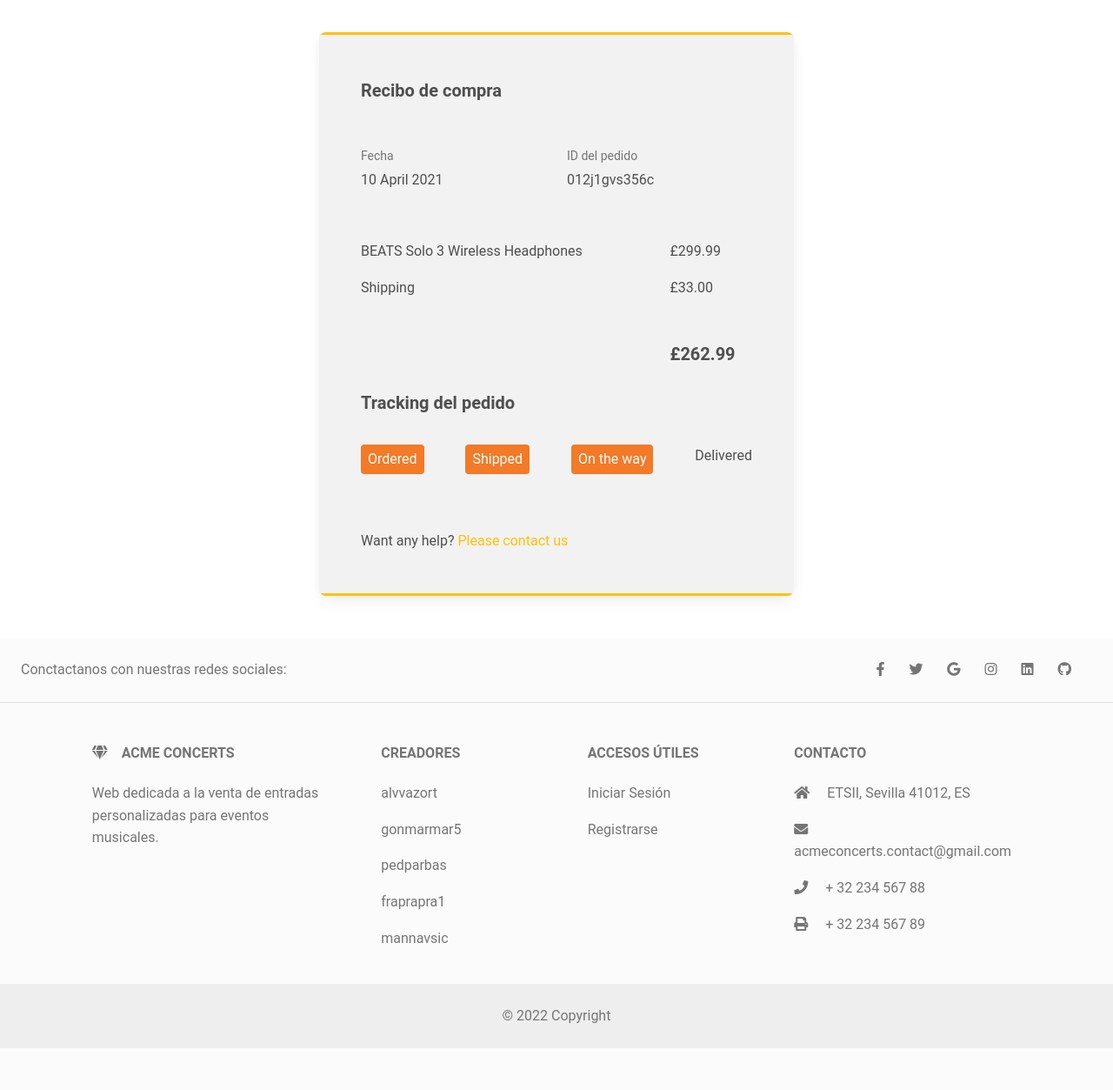
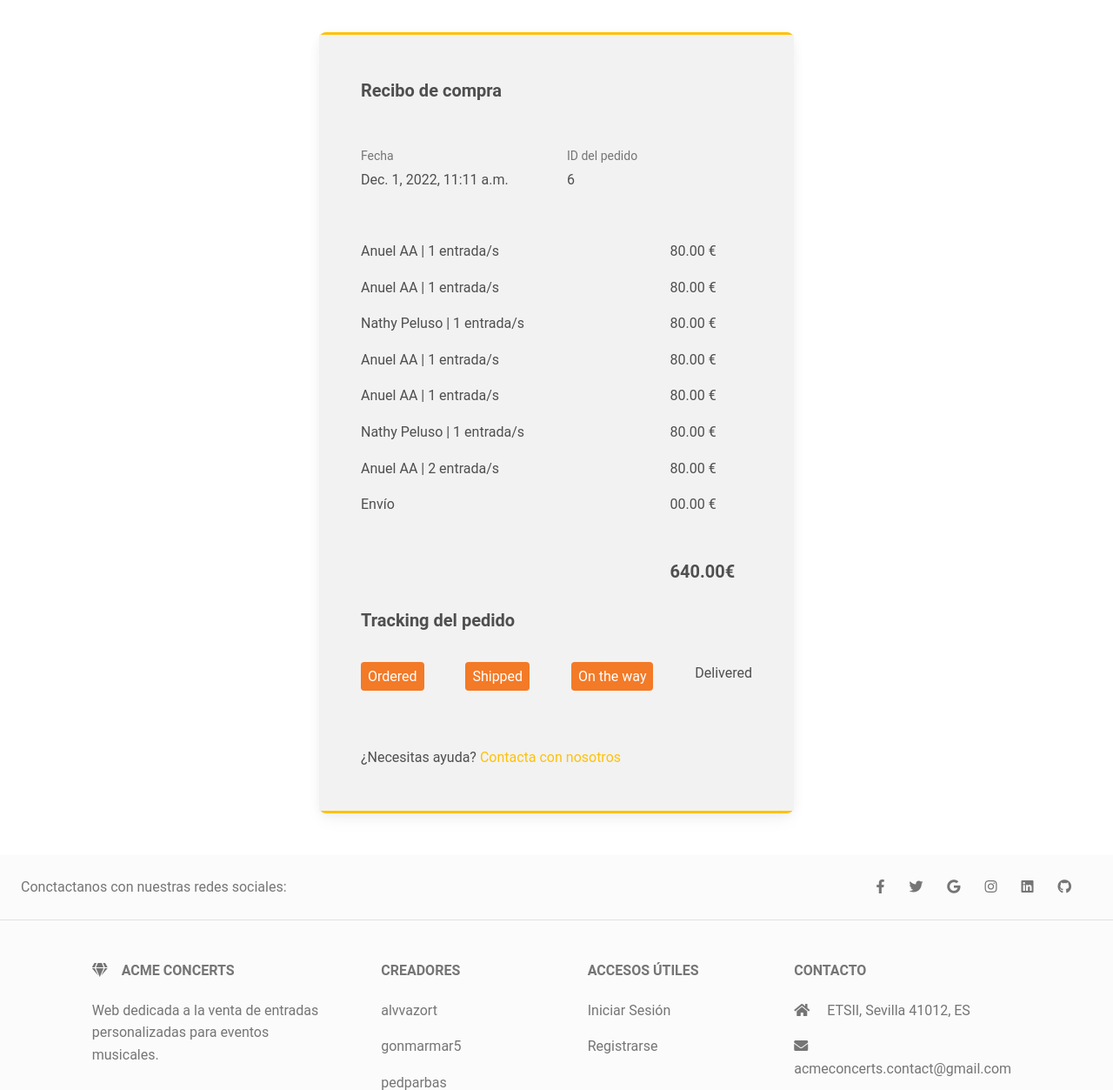
Before and after one commit to AcmeConcerts/Acme-Concerts, a Django app: template cart/templates/order-summary.html in a window 1280 px wide. Shown: the part 131-1384 px from the top of the page at 87% size. Before the commit the page ends 1336 px from the top, so only its background shows below. Run offline with Django 4.2, Linux system fonts and the light colour scheme; the template is opened without the code that fills it: values that come from a table or form of the project are taken from there, others are empty; data comes from the database, SQL or seed files in the repository; both versions use the stored data as it was after the commit; some libraries are stand-ins or nearby versions.

Commit message:
style and feat: summary order working

```diff
--- a/cart/templates/order-summary.html
+++ b/cart/templates/order-summary.html
@@ -12,36 +12,38 @@
               <div class="row">
                 <div class="col mb-3">
                   <p class="small text-muted mb-1">Fecha</p>
-                  <p>10 April 2021</p>
+                  <p>{{order.ordered_date}}</p>
                 </div>
                 <div class="col mb-3">
                   <p class="small text-muted mb-1">ID del pedido</p>
-                  <p>012j1gvs356c</p>
+                  <p>{{order.id}}</p>
                 </div>
               </div>
 
               <div class="mx-n5 px-5 py-4" style="background-color: #f2f2f2;">
+                {% for ticket in tickets %}
                 <div class="row">
                   <div class="col-md-8 col-lg-9">
-                    <p>BEATS Solo 3 Wireless Headphones</p>
+                    <p>{{ticket.ticket.title}} | {{ticket.quantity}} entrada/s</p>
                   </div>
                   <div class="col-md-4 col-lg-3">
-                    <p>£299.99</p>
+                    <p class="ticket" quantity="{{ticket.quantity}}">{{ticket.ticket.price}}0 €</p>
                   </div>
                 </div>
+                {% endfor %}
                 <div class="row">
                   <div class="col-md-8 col-lg-9">
-                    <p class="mb-0">Shipping</p>
+                    <p class="mb-0">Envío</p>
                   </div>
                   <div class="col-md-4 col-lg-3">
-                    <p class="mb-0">£33.00</p>
+                    <p class="mb-0">00.00 €</p>
                   </div>
                 </div>
               </div>
 
               <div class="row my-4">
                 <div class="col-md-4 offset-md-8 col-lg-3 offset-lg-9">
-                  <p class="lead fw-bold mb-0" >£262.99</p>
+                  <p id="total_price" class="lead fw-bold mb-0" ></p>
                 </div>
               </div>
 
@@ -75,7 +77,7 @@
                 </div>
               </div>
 
-              <p class="mt-4 pt-2 mb-0">Want any help? <a href="#!" style="color: rgb(255, 193, 7);">Please contact us</a></p>
+              <p class="mt-4 pt-2 mb-0">¿Necesitas ayuda? <a href="#!" style="color: rgb(255, 193, 7);">Contacta con nosotros</a></p>
 
             </div>
           </div>
@@ -83,4 +85,25 @@
       </div>
     </div>
   </section>
+
+  <script>
+    var total_price = document.getElementById("total_price");
+    var all_tickets = document.getElementsByClassName("ticket");
+
+    calculate_total_price()
+
+    function calculate_total_price(){
+      let total_tickets_price = 0.;
+      let tickets_price = 0.;
+      for(var i = 0; i < all_tickets.length; i++) {
+        ticket_price = parseFloat(all_tickets[i].textContent.substring(0,5));
+        numTickets = all_tickets[i].getAttribute("quantity")
+
+        tickets_price = ticket_price * numTickets
+        console.log(tickets_price)
+        total_tickets_price += tickets_price;
+      }
+      total_price.textContent = total_tickets_price + ".00€";
+    }
+  </script>
   {% endblock content %}
--- a/main/models.py
+++ b/main/models.py
@@ -57,6 +57,7 @@ class Order(models.Model):
 
 
 class OrderTicket(models.Model):
+    id = models.AutoField(primary_key=True)
     user = models.ForeignKey(settings.AUTH_USER_MODEL,
                              on_delete=models.CASCADE,null=True)
     ordered = models.BooleanField(default=False)
```
Also changed, not shown: cart/views.py (+7 -0 lines), db.sqlite3, main/migrations/0018_alter_order_ordered_date.py (added), main/migrations/0019_alter_order_ordered_date_alter_orderticket_id.py (added).
